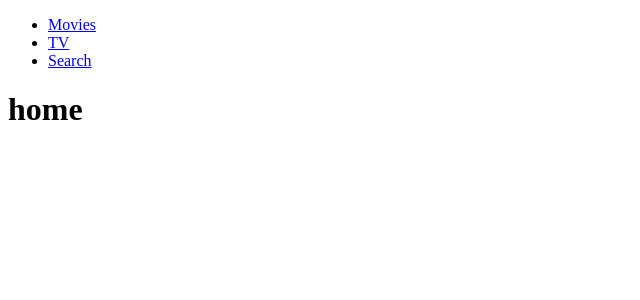
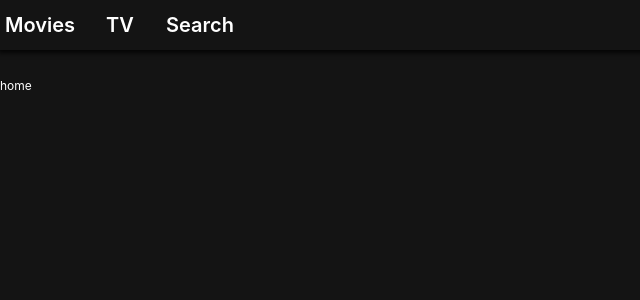
Before and after one commit to Daehun377/netflix_clone, a React (Create React App) app: page / in a window 1280 px wide. Shown: the top 300 px of the page, without its empty margins (0-640 px from the left). Built offline with nearby package versions, Linux system fonts and the light colour scheme.

Commit message:
[Add] CSS in Header (styled-component)

```diff
--- a/package.json
+++ b/package.json
@@ -10,7 +10,9 @@
     "react": "^16.13.1",
     "react-dom": "^16.13.1",
     "react-router-dom": "^5.2.0",
-    "react-scripts": "3.4.3"
+    "react-scripts": "3.4.3",
+    "styled-components": "^5.2.0",
+    "styled-reset": "^4.2.3"
   },
   "scripts": {
     "start": "react-scripts start",
--- a/src/App.js
+++ b/src/App.js
@@ -1,12 +1,14 @@
 import React from 'react';
 import Router from "./Components/Router";
 import './App.css';
+import GlobalStyles from "./Components/GlobalStyles";
 
 
 function App() {
   return (
     <>
         <Router/>
+        <GlobalStyles/>
     </>
   );
 }
--- /dev/null
+++ b/src/Components/GlobalStyles.js
@@ -0,0 +1,22 @@
+import {createGlobalStyle} from "styled-components";
+import reset from "styled-reset";
+
+const globalStyles = createGlobalStyle`
+    ${reset};
+    a {
+      text-decoration: none;
+      color : inherit;
+    }
+    *{
+      box-sizing: border-box;
+    }
+    body{
+      font-family:-apple-system, BlinkMacSystemFont, 'Segoe UI', Roboto, Oxygen, Ubuntu, Cantarell, 'Open Sans', 'Helvetica Neue', sans-serif;
+      font-size: 12px;
+      background-color: rgba(20,20,20,1);
+      color : white;
+      padding-top: 80px;
+    }
+`;
+
+export default globalStyles;
--- a/src/Components/Header.js
+++ b/src/Components/Header.js
@@ -1,21 +1,58 @@
 import React from 'react';
 import {Link} from "react-router-dom";
+import styled from "styled-components";
+
+
+const Head = styled.header`
+  color: white;
+  position: fixed;
+  top : 0;
+  left : 0;
+  width: 100%;
+  height: 50px;
+  display: flex;
+  align-items: center;
+  background-color: rgba(20,20,20,0.8);
+  z-index : 10;
+  box-shadow: 0px 1px 5px 2px rgba(0,0,0,0.8);
+`;
+
+const List = styled.ul`
+  display: flex;
+`;
+
+const Item = styled.li`
+  width: 80px;
+  height: 50px;
+  text-align: center;
+  font-size: 20px;
+  font-weight: 600;
+`;
+
+const SLINK = styled(Link)`
+  height: 50px;
+  display: flex;
+  align-items: center;
+  justify-content: center;
+`; //함수를 스타일링 할때 (LINK의 경우 react-router-dom에서 불러온 함수이기 때문에)
+
+
 
 const Header = () => {
     return (
-        <header>
-            <ul>
-                <li>
-                    <Link to={"/"}>Movies</Link>
-                </li>
-                <li>
-                    <Link to={"/TV"}>TV</Link>
-                </li>
-                <li>
-                    <Link to={"/Search"}>Search</Link>
-                </li>
-            </ul>
-        </header>
+        <Head>
+            <List>
+                <Item>
+                    <SLINK to={"/"}>Movies</SLINK>
+                </Item>
+                <Item>
+                    <SLINK to={"/TV"}>TV</SLINK>
+                </Item>
+                <Item>
+                    <SLINK to={"/Search"}>Search</SLINK>
+                </Item>
+            </List>
+        </Head>
     );
 };
 
```
Also changed, not shown: 1 other file (tests, documents, lock files or other folders).
